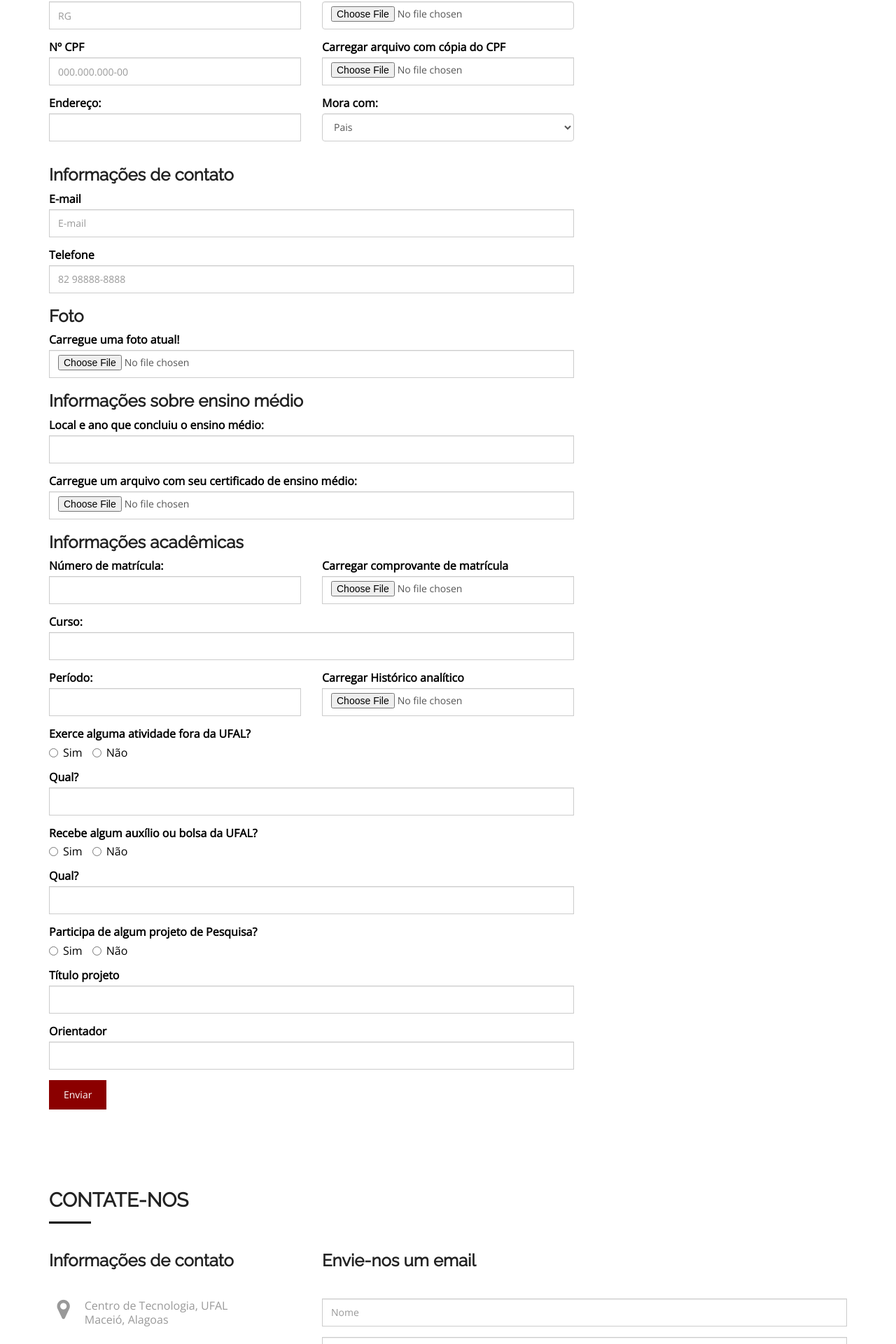
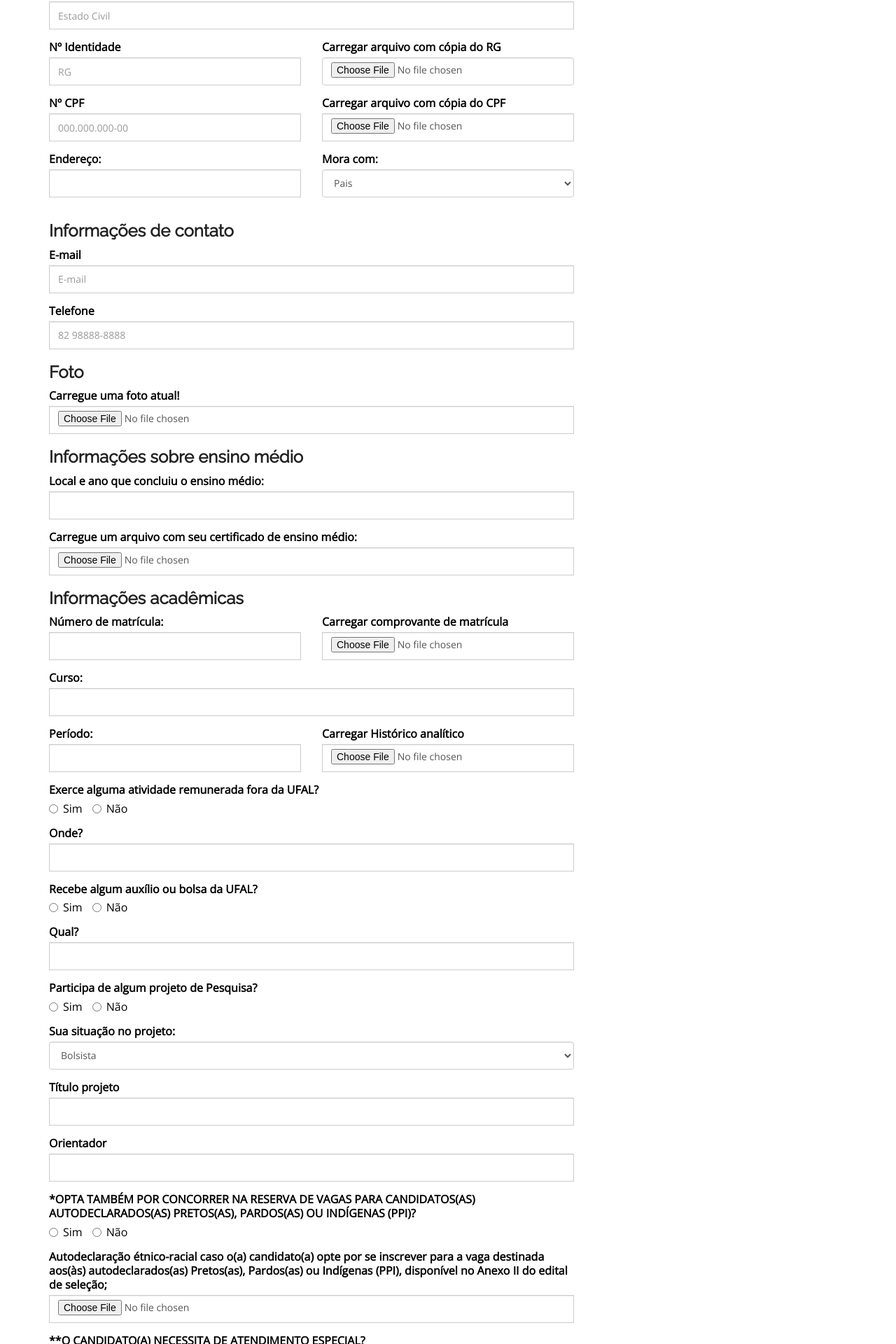
Before and after one commit to ewerton94/cet, a Django app: template templates/index_selecao.html in a window 1280 px wide. Shown: the part 1600-3520 px from the top of the page at 70% size. Run offline with Django 3.2, Linux system fonts and the light colour scheme; the template is opened without the code that fills it, so the values that code supplies are empty; some libraries are stand-ins or nearby versions; some web fonts are replaced.

Commit message:
Atualização seleção 2019.1

```diff
--- a/selecao/forms.py
+++ b/selecao/forms.py
@@ -7,7 +7,8 @@ class FormCandidato(ModelForm):
     class Meta:
         model=Candidato
         fields=[
-            'nome','data','naturalidade','estado_civil','rg','arquivorg','cpf','arquivocpf','endereco','mora_com','email','telefone','foto',
-            'local','certificado','matricula','comprovante_matricula','curso','periodo','historico','atividade','bolsa','projeto','orientador'
+            'nome','nome_social','data','naturalidade','estado_civil','rg','arquivorg','cpf','arquivocpf','endereco','mora_com','email','telefone','foto','reserva_de_vagas', 'atendimento_especial',
+            'local','situacao_projeto','certificado','matricula','comprovante_matricula','curso','periodo','historico','atividade','bolsa','projeto','orientador',
+            'comprovante_cad_unico', 'auto_declaracao', 'necessita_atendimento_especial'
 
         ]
--- a/templates/index_selecao.html
+++ b/templates/index_selecao.html
@@ -22,7 +22,7 @@ function formatar(mascara, documento){
 		<div class="container">
 			<div class="row">
 				<div class="col-md-12">
-					<h2 class="ser-title">Seleção 2018.2 - Inscriçoes abertas!</h2>
+					<h2 class="ser-title">Seleção 2019.2 - Inscriçoes abertas!</h2>
 					<hr class="botm-line">
 				</div>
 
@@ -72,9 +72,16 @@ function formatar(mascara, documento){
                             {% csrf_token %}
 
                             <h3>Informações Pessoais</h3>
+
+
                             <label for="nome">Nome:</label>
 							    <div class="form-group">
                                     <input type="text" name="nome" class="form-control br-radius-zero" id="nome" placeholder="Nome" data-rule="minlen:4" required/>
+                                </div>
+
+                                <label for="nome">Nome Social (Caso possua):</label>
+							    <div class="form-group">
+                                    <input type="text" name="nome_social" class="form-control br-radius-zero" id="nome_social" placeholder="Nome Social (Caso possua)" data-rule="minlen:4" />
                                 </div>
 
 
@@ -134,6 +141,7 @@ function formatar(mascara, documento){
                                     <option value = "Familiares">Familiares</option>
                                     <option value = "Amigos">Amigos</option>
                                     <option value = "Sozinho">Sozinho</option>
+                                    <option value = "Cônjuge">Cônjuge</option>
                                     <option value = "Outros">Outros</option>
                                   </select>
                                 </div>
@@ -207,17 +215,23 @@ function formatar(mascara, documento){
                                 </div>
                                 </div>
 
-                                <label for="exerce">Exerce alguma atividade fora da UFAL?</label>
+                                <label for="exerce">Exerce alguma atividade remunerada fora da UFAL?</label>
 							    <div class="form-group">
                                 <label class="radio-inline"><input type="radio" name="exerce" value="1" id="exerce">Sim</label>
                                 <label class="radio-inline"><input type="radio" name="exerce" value="0">Não</label>
                                 </div>
+
+
+
+
                                 <div id="idpergunta_atividade">
-                                <label for="atividade">Qual?</label>
+                                <label for="atividade">Onde?</label>
 							    <div class="form-group">
                                     <input type="text" name="atividade" class="form-control br-radius-zero" id="atividade" placeholder="" data-rule="minlen:4"/>
                                 </div>
                                 </div>
+
+
 
                                 <label for="exerce">Recebe algum auxílio ou bolsa da UFAL?</label>
 							    <div class="form-group">
@@ -235,6 +249,16 @@ function formatar(mascara, documento){
                                 <label class="radio-inline"><input type="radio" name="participa" value="0">Não</label>
                                 </div>
 
+                                <div class="form-group">
+                                    <label for="mora_com">Sua situação no projeto:</label>
+                                    <select class="form-control" name="situacao_projeto" id="situacao_projeto">
+                                      <option value = "Bolsista">Bolsista</option>
+                                      <option value = "Colaborador com vínculo institucional">Colaborador com vínculo institucional</option>
+                                      <option value = "Colaborador sem vínculo">Colaborador sem vínculo</option>
+
+                                    </select>
+                                  </div>
+
                                 <label for="projeto">Título projeto</label>
 							    <div class="form-group">
                                     <input type="text" name="projeto" class="form-control br-radius-zero" id="projeto" placeholder="" data-rule="minlen:4"/>
@@ -244,6 +268,39 @@ function formatar(mascara, documento){
 							    <div class="form-group">
                                     <input type="text" name="orientador" class="form-control br-radius-zero" id="orientador" placeholder="" data-rule="minlen:4"/>
                                 </div>
+
+
+
+                                <label for="reserva_de_vagas">*OPTA TAMBÉM POR CONCORRER NA RESERVA DE VAGAS PARA CANDIDATOS(AS)
+                                    AUTODECLARADOS(AS) PRETOS(AS), PARDOS(AS) OU INDÍGENAS (PPI)?</label>
+							    <div class="form-group">
+                                <label class="radio-inline"><input type="radio" name="reserva_de_vagas" value="Sim" >Sim</label>
+                                <label class="radio-inline"><input type="radio" name="reserva_de_vagas" value="Não">Não</label>
+                                </div>
+
+                                <label for="auto_declaracao">Autodeclaração étnico-racial caso o(a) candidato(a) opte por se inscrever para a vaga destinada aos(às)
+                                    autodeclarados(as) Pretos(as), Pardos(as) ou Indígenas (PPI), disponível no Anexo II do edital de seleção;</label>
+                                <div class="form-group">
+                                    <input type="file" name="auto_declaracao" class="form-control br-radius-zero" id="auto_declaracao" />
+                                </div>
+
+                                <label for="atendimento_especial">**O CANDIDATO(A) NECESSITA DE ATENDIMENTO ESPECIAL?</label>
+							    <div class="form-group">
+                                <label class="radio-inline"><input type="radio" name="atendimento_especial" value="Sim" >Sim</label>
+                                <label class="radio-inline"><input type="radio" name="atendimento_especial" value="Não">Não</label>
+                                </div>
+
+                                <label for="necessita_atendimento_especial">Qual?</label>
+							    <div class="form-group">
+                                    <input type="text" name="necessita_atendimento_especial" class="form-control br-radius-zero" id="necessita_atendimento_especial" placeholder="" data-rule="minlen:4"/>
+                                </div>
+
+                                <label for="comprovante_cad_unico">*GOSTARIA DE COMPROVAR RENDA PARA PRIORIDADE DE BOLSAS? Envie o comprovante de cadastramento no Cadastro Único para Programas Sociais do Governo Federal,
+                                    disponível <a href="https://aplicacoes.mds.gov.br/sagi/consulta_cidadao/index.php">AQUI</a>, caso seja cadastrado</label>
+                                <div class="form-group">
+                                    <input type="file" name="comprovante_cad_unico" class="form-control br-radius-zero" id="comprovante_cad_unico" />
+                                </div>
+
 
 
 
```
Also changed, not shown: selecao/models.py (+11 -2 lines), selecao/migrations/0006_auto_20190901_2325.py (added).
